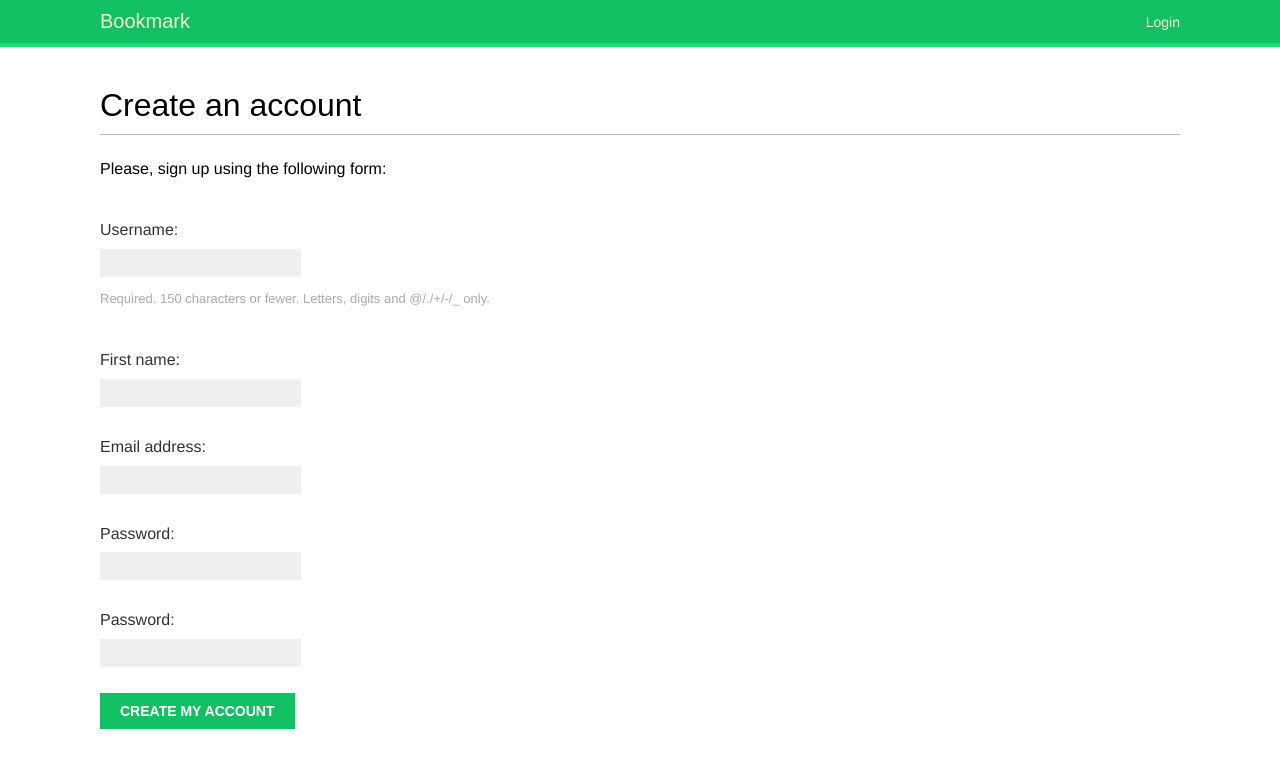
After one commit to KimDoKy/Django-By-Example, a Django app: page /account/register/ in a window 1280 px wide. The commit adds this page. Shown: the top 768 px of the page. Run offline with Django 3.2, Linux system fonts and the light colour scheme; some web fonts are replaced.

Commit message:
user registration

```diff
--- a/bookmarks/account/forms.py
+++ b/bookmarks/account/forms.py
@@ -1,5 +1,23 @@
 from django import forms
+from django.contrib.auth.models import User
 
 class LoginForm(forms.Form):
     username = forms.CharField()
     password = forms.CharField(widget=forms.PasswordInput)
+
+
+class UserRegistrationForm(forms.ModelForm):
+    password = forms.CharField(label='Password',
+                               widget=forms.PasswordInput)
+    password2 = forms.CharField(label='Password',
+                                widget=forms.PasswordInput)
+
+    class Meta:
+        model = User
+        fields = ('username', 'first_name', 'email')
+
+    def clean_password2(self):
+        cd = self.cleaned_data
+        if cd['password'] != cd['password2']:
+            raise forms.ValidationError('Passwords don\'t match.')
+        return cd['password2']
--- a/bookmarks/account/urls.py
+++ b/bookmarks/account/urls.py
@@ -3,4 +3,5 @@ from . import views
 
 urlpatterns = [
     path('', views.dashboard, name='dashboard'),
+    path('register/', views.register, name='register'),
     ]
--- a/bookmarks/account/views.py
+++ b/bookmarks/account/views.py
@@ -3,7 +3,7 @@ from django.http import HttpResponse
 from django.contrib.auth import authenticate, login
 from django.contrib.auth.decorators import login_required
 
-from .forms import LoginForm
+from .forms import LoginForm, UserRegistrationForm
 
 def user_login(request):
     if request.method == 'POST':
@@ -27,3 +27,16 @@ def user_login(request):
 @login_required
 def dashboard(request):
     return render(request, 'account/dashboard.html', {'section':'dashboard'})
+
+def register(request):
+    if request.method == 'POST':
+        user_form = UserRegistrationForm(request.POST)
+        if user_form.is_valid():
+            new_user = user_form.save(commit=False)
+            new_user.set_password(
+                    user_form.cleaned_data['password'])
+            new_user.save()
+            return render(request, 'account/register_done.html', {'new_user':new_user})
+    else:
+        user_form = UserRegistrationForm()
+    return render(request, 'account/register.html', {'user_form':user_form})
--- /dev/null
+++ b/bookmarks/templates/account/register.html
@@ -0,0 +1,13 @@
+{% extends "base.html" %}
+
+{% block title %}Create an account{% endblock %}
+
+{% block content %}
+  <h1>Create an account</h1>
+  <p>Please, sign up using the following form:</p>
+  <form method='post'>
+    {% csrf_token %}
+    {{ user_form.as_p }}
+    <p><input type='submit' value='Create my account'></p>
+  </form>
+{% endblock %}
--- a/bookmarks/templates/registration/login.html
+++ b/bookmarks/templates/registration/login.html
@@ -4,7 +4,8 @@
 
 {% block content %}
   <h1>Login</h1>
-  <p>Please, use the following form to login:</p>
+  <p>Please, use the following form to login:
+  if you don't have an account <a href="{% url 'register' %}">register here.</a></p>
   <form action="." method="post">
     {{ form.as_p }}
     {% csrf_token %}
```
Also changed, not shown: bookmarks/templates/account/register_done.html (added, +8 -0 lines).
